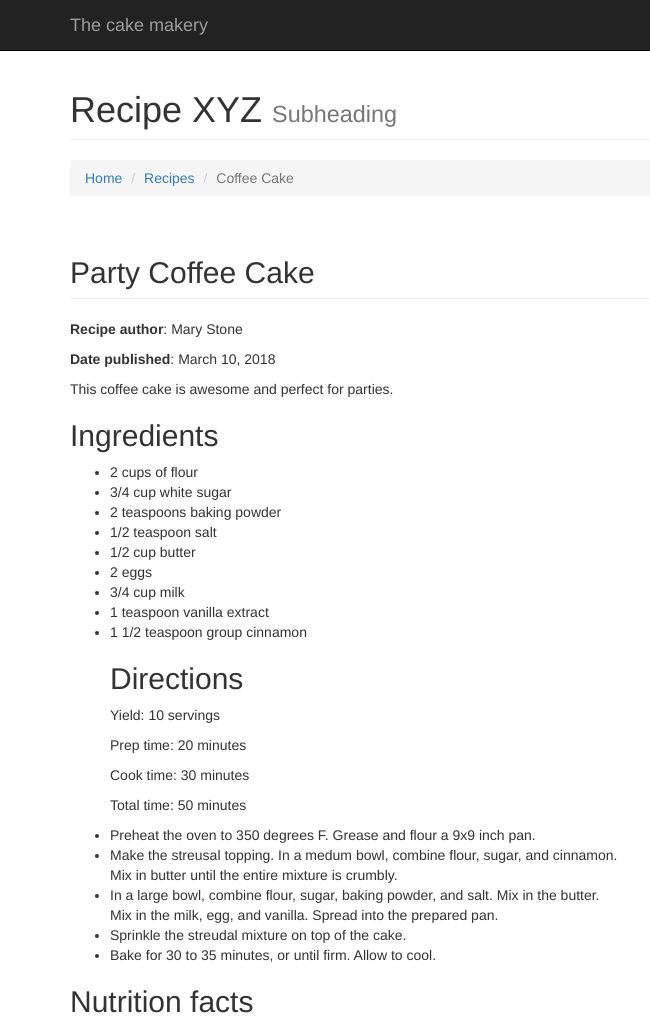
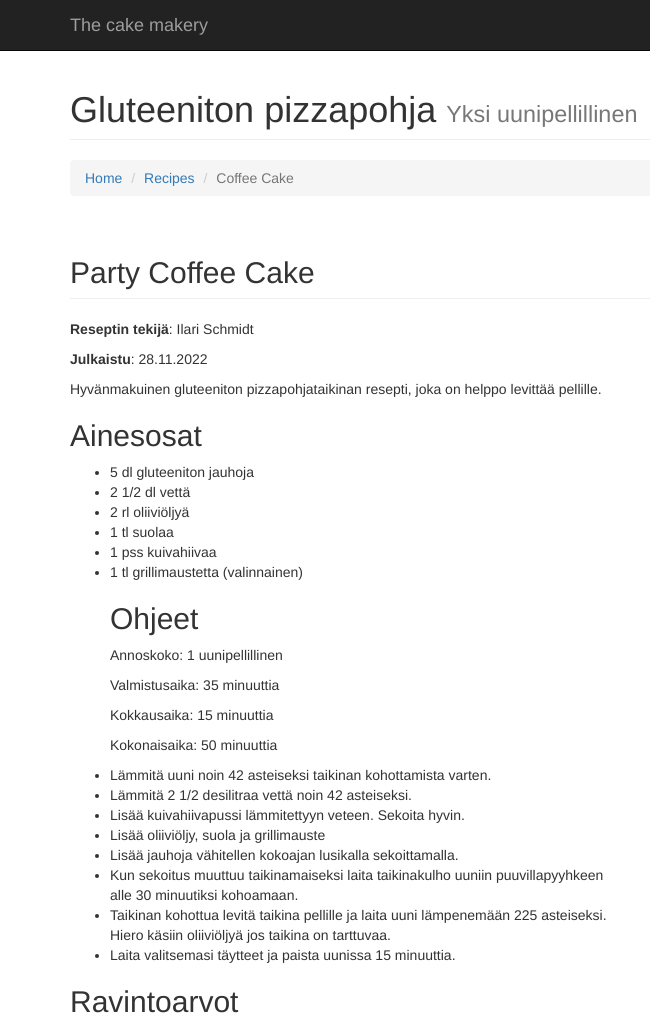
Before and after one commit to iletti/gluteeniton-pizzapohja, a plain HTML site: page index.html in a window 1280 px wide. Shown: the top 1021 px of the page, 0-650 px from the left. Drawn offline with Linux system fonts and the light colour scheme; grey boxes are pictures that could not be loaded.

Commit message:
resepti added

```diff
--- a/index.html
+++ b/index.html
@@ -2,14 +2,14 @@
 <html class="no-js">
     <head>
         <meta charset="utf-8">
-        <title>Home of the best cakes - Recipe XYZ</title>
+        <title>Gluteeniton pizzapohja resepti pellille</title>
         <meta name="viewport" content="width=device-width,initial-scale=1">
         <link rel="stylesheet" href="https://fonts.googleapis.com/css?family=Open+Sans:400,700">
         <link rel="manifest" href="manifest.json">
         <link rel="stylesheet" href="/third_party/css/bootsrap.css">
         <link rel="stylesheet" href="third_party/css/mysite.css">
         <meta http-equiv="x-ua-compatible" content="ie=edge">
-        <meta name="description" content="This shop is awesome.">
+        <meta name="description" content="Helppo ja herkullinen gluteeniton pizzapohjaresepti.">
     </head>
 
     <body>
@@ -51,8 +51,8 @@
         <!-- Page Heading/Breadcrumbs -->
         <div class="row">
                 <div class="col-lg-12">
-                    <h1 class="page-header">Recipe XYZ
-                        <small>Subheading</small>
+                    <h1 class="page-header">Gluteeniton pizzapohja
+                        <small>Yksi uunipellillinen</small>
                     </h1>
                     <ol class="breadcrumb">
                         <li><a href="index.html">Home</a>
@@ -71,34 +71,33 @@
                     <h2 class="page-header">Party Coffee Cake</h2>
                 </div>
                 <div class="col-md-6">
-                    <p><strong>Recipe author</strong>: Mary Stone</p>
-                    <p><strong>Date published</strong>: March 10, 2018</p>
-                    <p>This coffee cake is awesome and perfect for parties.</p>
-                    <h2>Ingredients</h2>
+                    <p><strong>Reseptin tekijä</strong>: Ilari Schmidt</p>
+                    <p><strong>Julkaistu</strong>: 28.11.2022</p>
+                    <p>Hyvänmakuinen gluteeniton pizzapohjataikinan resepti, joka on helppo levittää pellille.</p>
+                    <h2>Ainesosat</h2>
                     <ul>
-                        <li>2 cups of flour</li>
-                        <li>3/4 cup white sugar</li>
-                        <li>2 teaspoons baking powder</li>
-                        <li>1/2 teaspoon salt</li>
-                        <li>1/2 cup butter</li>
-                        <li>2 eggs</li>
-                        <li>3/4 cup milk</li>
-                        <li>1 teaspoon vanilla extract</li>
-                        <li>1 1/2 teaspoon group cinnamon</li>
-                        <h2>Directions</h2>
-                        <p>Yield: 10 servings</p>
-                        <p>Prep time: 20 minutes</p>
-                        <p>Cook time: 30 minutes</p>
-                        <p>Total time: 50 minutes</p>
-                        <li>Preheat the oven to 350 degrees F. Grease and flour a 9x9 inch pan.</li>
-                        <li>Make the streusal topping. In a medum bowl, combine flour, sugar, and cinnamon. Mix in butter
-                            until the entire mixture is crumbly.</li>
-                        <li>In a large bowl, combine flour, sugar, baking powder, and salt. Mix in the butter. Mix in the
-                            milk, egg, and vanilla. Spread into the prepared pan. </li>
-                        <li>Sprinkle the streudal mixture on top of the cake.</li>
-                        <li>Bake for 30 to 35 minutes, or until firm. Allow to cool.</li>
+                        <li>5 dl gluteeniton jauhoja</li>
+                        <li>2 1/2 dl vettä</li>
+                        <li>2 rl oliiviöljyä</li>
+                        <li>1 tl suolaa</li>
+                        <li>1 pss kuivahiivaa</li>
+                        <li>1 tl grillimaustetta (valinnainen)</li>
+
+                        <h2>Ohjeet</h2>
+                        <p>Annoskoko: 1 uunipellillinen</p>
+                        <p>Valmistusaika: 35 minuuttia</p>
+                        <p>Kokkausaika: 15 minuuttia</p>
+                        <p>Kokonaisaika: 50 minuuttia</p>
+                        <li>Lämmitä uuni noin 42 asteiseksi taikinan kohottamista varten.</li>
+                        <li>Lämmitä 2 1/2 desilitraa vettä noin 42 asteiseksi.</li>
+                        <li>Lisää kuivahiivapussi lämmitettyyn veteen. Sekoita hyvin.</li>
+                        <li>Lisää oliiviöljy, suola ja grillimauste</li>
+                        <li>Lisää jauhoja vähitellen kokoajan lusikalla sekoittamalla.</li>
+                        <li>Kun sekoitus muuttuu taikinamaiseksi laita taikinakulho uuniin puuvillapyyhkeen alle 30 minuutiksi kohoamaan.</li>
+                        <li>Taikinan kohottua levitä taikina pellille ja laita uuni lämpenemään 225 asteiseksi. Hiero käsiin oliiviöljyä jos taikina on tarttuvaa.</li>
+                        <li>Laita valitsemasi täytteet ja paista uunissa 15 minuuttia.</li>
                         </ul>
-                    <h2>Nutrition facts</h2>
+                    <h2>Ravintoarvot</h2>
                     <p>Per slice: 270 calories; 12 g fat; 37 carbohydrates; 2 g protein; 45 mg cholesterol;
                         195 mg sodium.</p>
                 </div>
```
